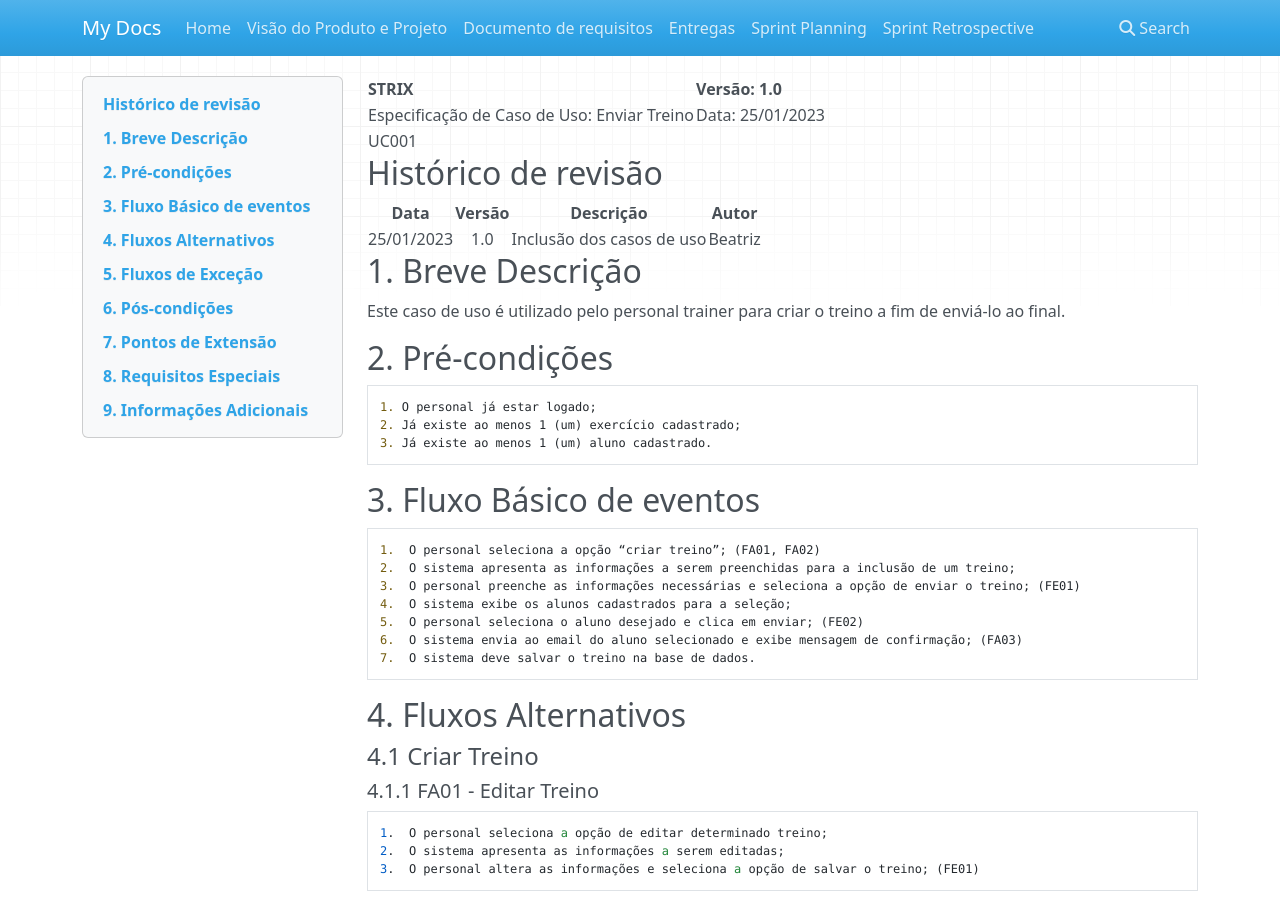
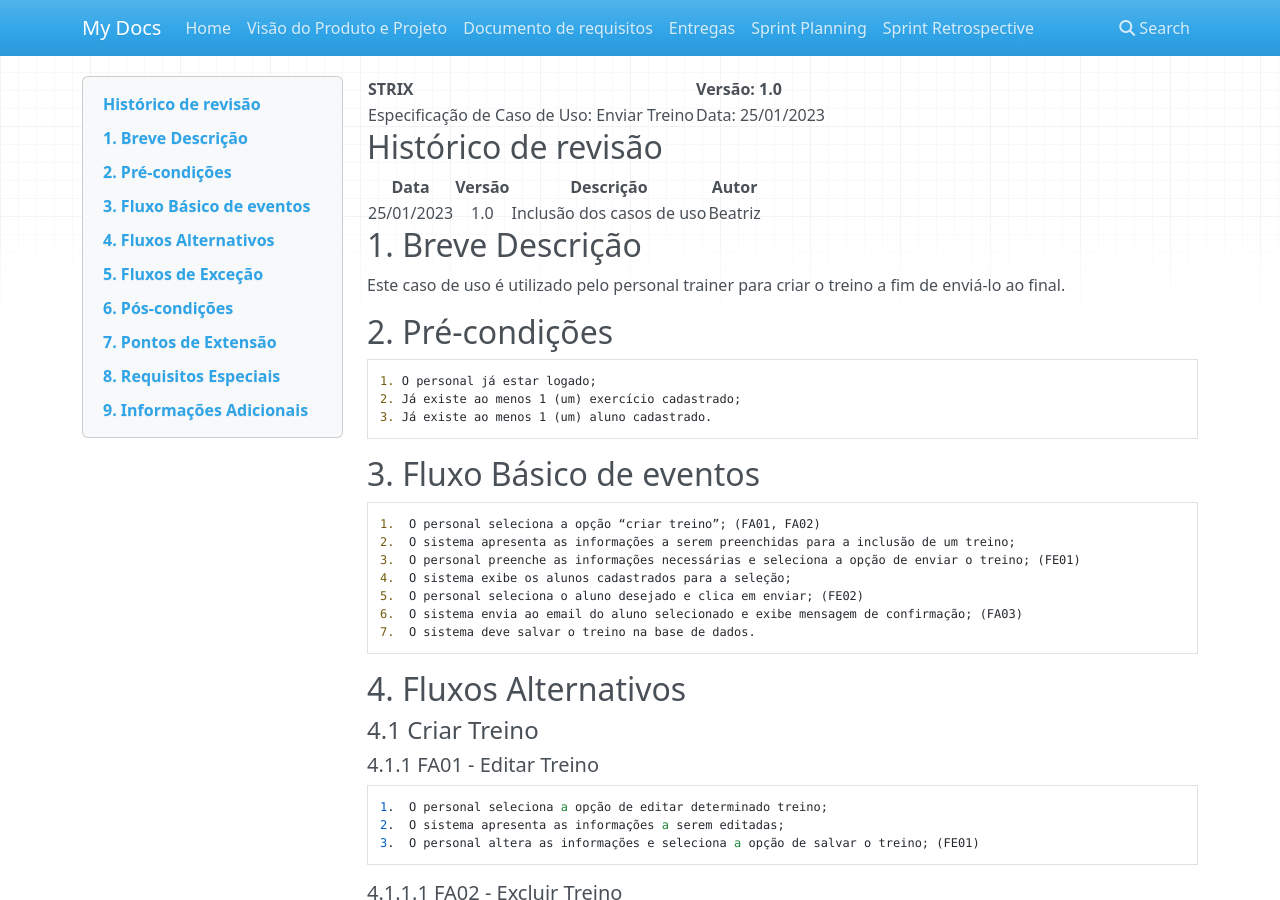
Before and after one commit to mdsreq-fga-unb/2022.2-Strix, an MkDocs documentation site: the page built from documentation/docs/usercases/Enviar treino.md, in a window 1280 px wide and 900 px high. Built offline with MkDocs 1.6.1, drawn with Linux system fonts in a browser that asks for light colours; nearby versions of some CDN libraries.

Commit message:
Update Enviar treino.md

```diff
--- a/documentation/docs/usercases/Enviar treino.md
+++ b/documentation/docs/usercases/Enviar treino.md
@@ -1,7 +1,6 @@
 | STRIX                                           |   Versão:           1.0 |
 |------------------------------------------------|-------------------------|
 | Especificação de Caso de Uso: Enviar Treino |   Data:  25/01/2023    |
-| UC001                                          |                         |
 
 ## Histórico de revisão
 |    Data    | Versão |         Descrição         |   Autor   |
```
